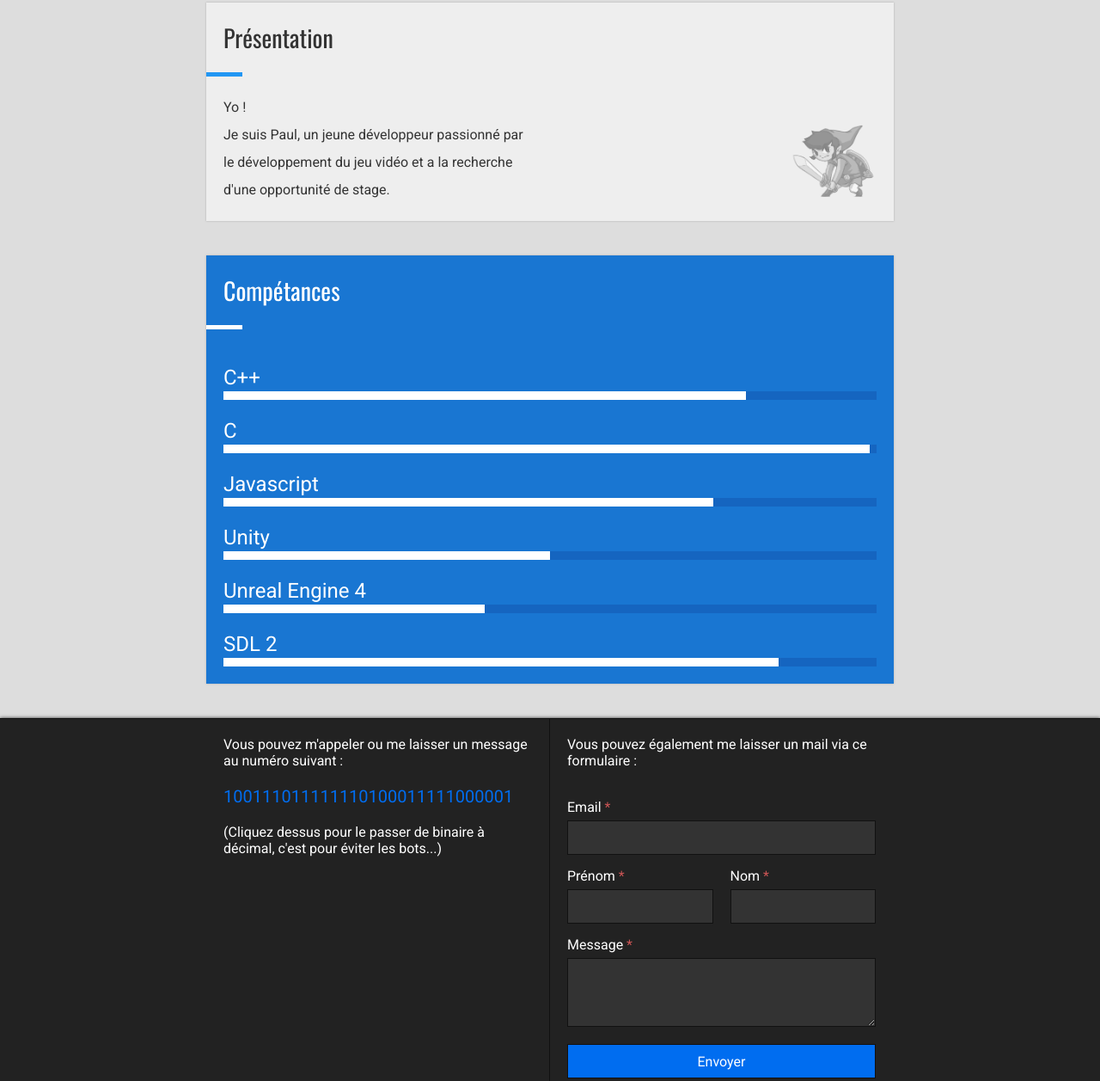
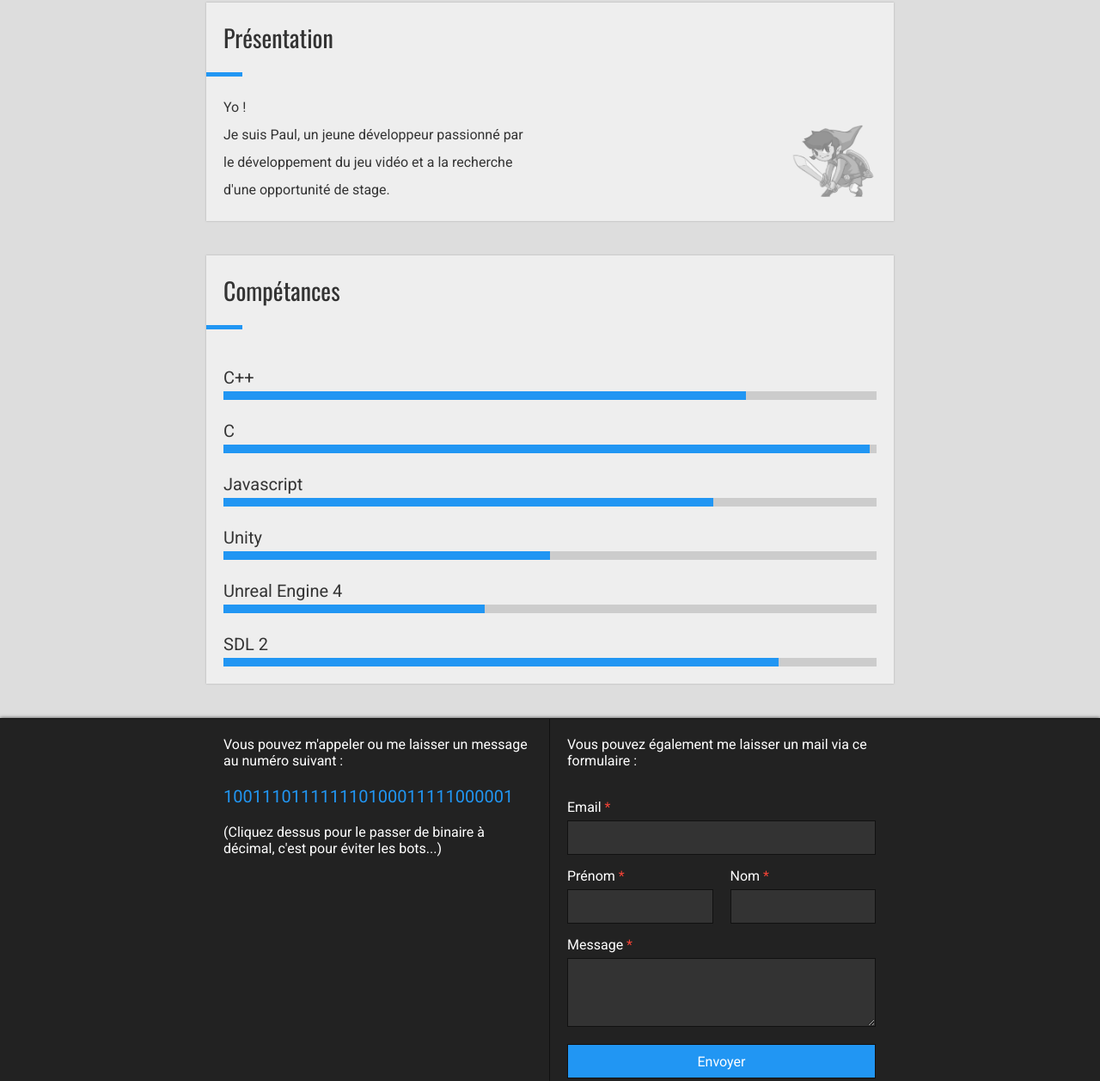
Before and after one commit to Kamipown/kamipown.github.io, a plain HTML site: page index.html in a window 1280 px wide. Shown: the part 137-1394 px from the top of the page at 86% size. Drawn offline with nearby package versions, Linux system fonts and the light colour scheme.

Commit message:
gh-pages

```diff
--- a/partials/home.html
+++ b/partials/home.html
@@ -11,41 +11,41 @@
 	<section class="skill blue">
 		<h2>Compétances</h2>
 		<span class="title_separator"></span>
-		<div class="skills">
+		<div class="skills" ng-init="init();">
 			<div>
 				<p>C++</p>
 				<div class="progress_bar">
-					<div class="progress" style="width: 80%;"></div>
+					<div id="cpp_progress" class="progress"></div>
 				</div>
 			</div>
 			<div>
 				<p>C</p>
 				<div class="progress_bar">
-					<div class="progress" style="width: 99%;"></div>
+					<div id="c_progress" class="progress"></div>
 				</div>
 			</div>
 			<div>
 				<p>Javascript</p>
 				<div class="progress_bar">
-					<div class="progress" style="width: 75%;"></div>
+					<div id="js_progress" class="progress"></div>
 				</div>
 			</div>
 			<div>
 				<p>Unity</p>
 				<div class="progress_bar">
-					<div class="progress" style="width: 50%;"></div>
+					<div id="unity_progress" class="progress"></div>
 				</div>
 			</div>
 			<div>
 				<p>Unreal Engine 4</p>
 				<div class="progress_bar">
-					<div class="progress" style="width: 40%;"></div>
+					<div id="ue4_progress" class="progress"></div>
 				</div>
 			</div>
 			<div>
 				<p>SDL 2</p>
 				<div class="progress_bar">
-					<div class="progress" style="width: 85%;"></div>
+					<div id="sdl2_progress" class="progress"></div>
 				</div>
 			</div>
 		</div>
--- a/scripts/controllers/home_ctrl.js
+++ b/scripts/controllers/home_ctrl.js
@@ -1,4 +1,15 @@
-app.controller("home_ctrl", function($scope)
+app.controller("home_ctrl", function($scope, $timeout)
 {
-
+	$scope.init = function()
+	{
+		$timeout(function()
+		{
+			document.getElementById("cpp_progress").style.width = "80%";
+			document.getElementById("c_progress").style.width = "99%";
+			document.getElementById("js_progress").style.width = "75%";
+			document.getElementById("unity_progress").style.width = "50%";
+			document.getElementById("ue4_progress").style.width = "40%";
+			document.getElementById("sdl2_progress").style.width = "85%";
+		}, 500);
+	}
 });
--- a/styles/style.css
+++ b/styles/style.css
@@ -24,43 +24,43 @@ a { color: #006df0; text-decoration: none;}
 	#main_div > .view { display: block; max-width: 800px; margin: auto;}
 		#main_div > .view > section { margin-top: 40px; box-shadow: 0px 0px 2px #aaa; background-color: #eee;}
 		#main_div > .view > section.white { background-color: #eee;}
-		#main_div > .view > section.blue { background-color: #1976d2;}
+		#main_div > .view > section.blue { background-color: #eee;}
 			#main_div > .view > section > h2 { padding: 20px; font-size: 28px;}
 			#main_div > .view > section.white > h2 { color: #333;}
-			#main_div > .view > section.blue > h2 { color: #fff;}
+			#main_div > .view > section.blue > h2 { color: #333;}
 			#main_div > .view > section > .title_separator { display: block; width: 42px; height: 5px; background-color: #2196f3;}
 			#main_div > .view > section.white > .title_separator { background-color: #2196f3;}
-			#main_div > .view > section.blue > .title_separator { background-color: #fff;}
+			#main_div > .view > section.blue > .title_separator { background-color: #2196f3;}
 
 	#home_view {}
-		#home_view > .presentation { background-image: url("../img/grey_link.png"); background-position: calc(100% - 20px) calc(100% - 20px); background-repeat: no-repeat; background-size: 100px 100px;}
+		#home_view > .presentation {}
 			#home_view > .presentation > h2 {}
 			#home_view > .presentation > p { max-width: 400px; line-height: 32px; padding: 20px; font-size: 16px;}
 		#home_view > .skill { }
 			#home_view > .skill > .skills { display: block; padding: 20px 20px;}
 				#home_view > .skill > .skills > div { display: block;}
-					#home_view > .skill > .skills > div > p { display: block; height: 32px; line-height: 32px; margin-top: 20px; font-size: 24px; color: #fff;}
-					#home_view > .skill > .skills > div > .progress_bar { display: block; width: 100%; height: 10px; background-color: #1565c0;}
-						#home_view > .skill > .skills > div > .progress_bar > .progress { display: block; height: 10px; background-color: #fff;}
+					#home_view > .skill > .skills > div > p { display: block; height: 32px; line-height: 32px; margin-top: 20px; font-size: 20px; color: #333;}
+					#home_view > .skill > .skills > div > .progress_bar { display: block; width: 100%; height: 10px; background-color: #ccc;}
+						#home_view > .skill > .skills > div > .progress_bar > .progress { display: block; width: 0%; height: 10px; background-color: #2196f3; transition: all 500ms ease;}
 
 #main_footer { width: 100%; margin-top: 40px; border-top: 1px solid #111; background-color: #222; box-shadow: 0px 0px 4px #333; color: #fff;}
 	#main_footer > div { max-width: 800px; margin: auto;}
 		#main_footer > div > .left { padding: 20px; overflow: hidden;}
 			#main_footer > div > .left > .phrase { font-size: 16px;}
-			#main_footer > div > .left > .phone { padding: 20px 0px; font-size: 20px; color: #006df0; cursor: pointer; text-overflow: ellipsis;}
-			#main_footer > div > .left > .phone:hover { color: #2090f0;}
+			#main_footer > div > .left > .phone { padding: 20px 0px; font-size: 20px; color: #2196f3; cursor: pointer; text-overflow: ellipsis;}
+			#main_footer > div > .left > .phone:hover { color: #64b5f6;}
 		#main_footer > div > .right { padding: 20px;}
 			#main_footer > div > .right > p { font-size: 16px;}
 			#main_footer > div > .right > img { display: block; width: 24px; height: 24px; margin: 20px auto; animation: spinner 600ms ease infinite;}
 			#main_footer > div > .right > form { padding-top: 20px;}
 				#main_footer > div > .right > form label { display: block; height: 30px; line-height: 30px; margin-top: 10px; font-size: 16px;}
-					#main_footer > div > .right > form label > span { color: #c55;}
+					#main_footer > div > .right > form label > span { color: #f44336;}
 				#main_footer > div > .right > form input { display: block; width: 100%; height: 40px; border: 1px solid #111; color: #fff;}
 				#main_footer > div > .right > form > input[type=email] { padding: 0px 10px; background-color: #333;}
 				#main_footer > div > .right > form input[type=text] { padding: 0px 10px; background-color: #333;}
 				#main_footer > div > .right > form > textarea { display: block; width: 100%; min-height: 80px; padding: 10px; border: 1px solid #111; background-color: #333; color: #fff; resize: vertical;}
-				#main_footer > div > .right > form > input[type=submit] { margin-top: 20px; background-color: #006df0; cursor: pointer;}
-				#main_footer > div > .right > form > input[type=submit]:hover { background-color: #2090f0;}
+				#main_footer > div > .right > form > input[type=submit] { margin-top: 20px; background-color: #2196f3; cursor: pointer;}
+				#main_footer > div > .right > form > input[type=submit]:hover { background-color: #64b5f6;}
 					#main_footer > div > .right > form > div { display: inline-block; vertical-align: top; width: 50%;}
 					#main_footer > div > .right > form > .left { padding-right: 10px;}
 					#main_footer > div > .right > form > .right { padding-left: 10px;}
@@ -78,6 +78,11 @@ a { color: #006df0; text-decoration: none;}
 		#main_footer > div > .right { display: block; width: 100%;}
 }
 
+@media (min-width: 500px)
+{
+		#home_view > .presentation { background-image: url("../img/grey_link.png"); background-position: calc(100% - 20px) calc(100% - 20px); background-repeat: no-repeat; background-size: 100px 100px;}
+}
+
 @keyframes spinner {to {transform: rotate(360deg);}}
 @-o-keyframes spinner {to {transform: rotate(360deg);}}
 @-ms-keyframes spinner {to {transform: rotate(360deg);}}
```
